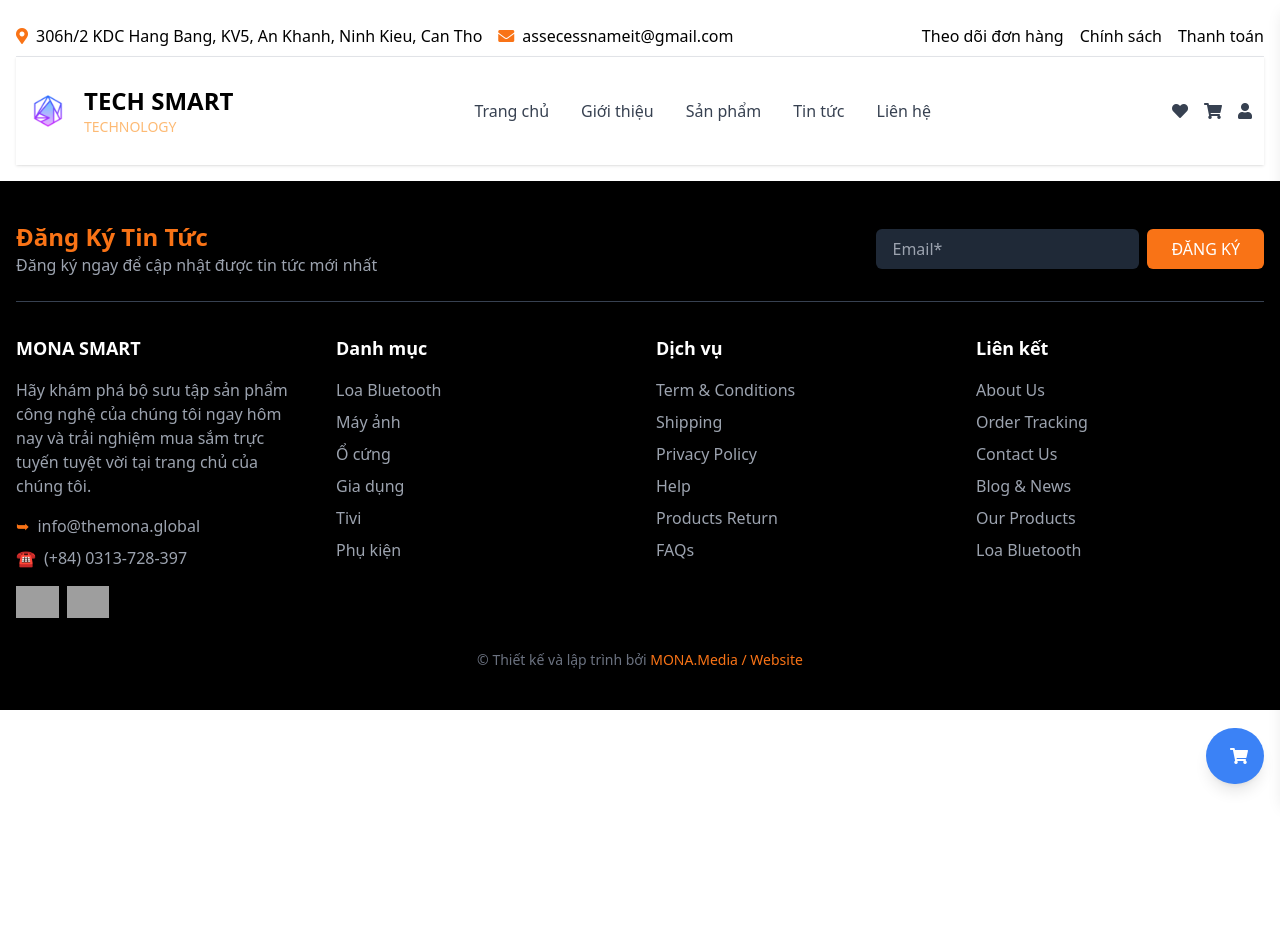
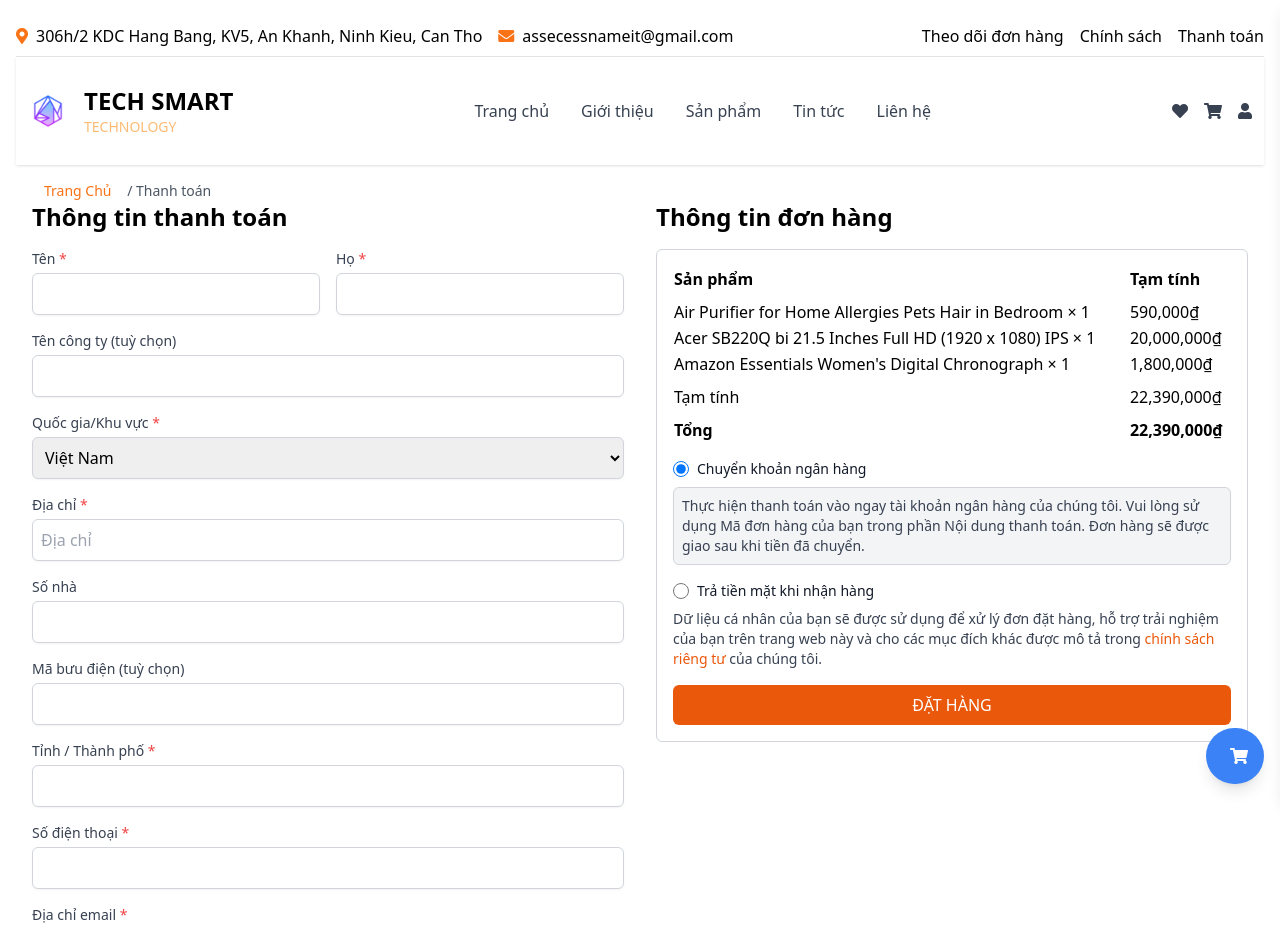
Before and after one commit to sithanh1602/JAVA6_ASM, a React (Create React App) app in the folder DATN-TOPDEV-2024/FE/java6-creact_abc/: page /orders in a window 1280 px wide. Shown: the top 927 px of the page. Before the commit the page ends 800 px from the top, so only its background shows below. Built offline with nearby package versions, Linux system fonts and the light colour scheme; grey boxes are pictures that could not be loaded.

Commit message:
Commit giao dien order main

```diff
--- /dev/null
+++ b/DATN-TOPDEV-2024/FE/java6-creact_abc/src/components/Oder/GroupOrder.jsx
@@ -0,0 +1,17 @@
+// src/components/App.js
+import React from 'react';
+import BillingInfo from "./OderBingllingInfor";
+import OrderInfo from "./OderInfor";
+import OrderBr from "./OderBr";
+
+const GroupOrder = () => (
+    <div className="container mx-auto p-4">
+        <OrderBr />
+        <div className="grid grid-cols-1 md:grid-cols-2 gap-8">
+            <BillingInfo />
+            <OrderInfo />
+        </div>
+    </div>
+);
+
+export default GroupOrder ;
--- /dev/null
+++ b/DATN-TOPDEV-2024/FE/java6-creact_abc/src/components/Oder/OderBingllingInfor.jsx
@@ -0,0 +1,64 @@
+import React from 'react';
+
+const BillingInfo = () => (
+    <div>
+        <h2 className="text-2xl font-bold mb-4">Thông tin thanh toán</h2>
+        <form className="space-y-4">
+            <div className="grid grid-cols-1 md:grid-cols-2 gap-4">
+                <div>
+                    <label className="block text-sm font-medium text-gray-700">Tên <span className="text-red-500">*</span></label>
+                    <input type="text" className="mt-1 block w-full border border-gray-300 rounded-md shadow-sm p-2" />
+                </div>
+                <div>
+                    <label className="block text-sm font-medium text-gray-700">Họ <span className="text-red-500">*</span></label>
+                    <input type="text" className="mt-1 block w-full border border-gray-300 rounded-md shadow-sm p-2" />
+                </div>
+            </div>
+            <div>
+                <label className="block text-sm font-medium text-gray-700">Tên công ty (tuỳ chọn)</label>
+                <input type="text" className="mt-1 block w-full border border-gray-300 rounded-md shadow-sm p-2" />
+            </div>
+            <div>
+                <label className="block text-sm font-medium text-gray-700">Quốc gia/Khu vực <span className="text-red-500">*</span></label>
+                <select className="mt-1 block w-full border border-gray-300 rounded-md shadow-sm p-2">
+                    <option>Việt Nam</option>
+                </select>
+            </div>
+            <div>
+                <label className="block text-sm font-medium text-gray-700">Địa chỉ <span className="text-red-500">*</span></label>
+                <input type="text" className="mt-1 block w-full border border-gray-300 rounded-md shadow-sm p-2" placeholder="Địa chỉ" />
+            </div>
+            <div>
+                <label className="block text-sm font-medium text-gray-700">Số nhà</label>
+                <input type="text" className="mt-1 block w-full border border-gray-300 rounded-md shadow-sm p-2" />
+            </div>
+            <div>
+                <label className="block text-sm font-medium text-gray-700">Mã bưu điện (tuỳ chọn)</label>
+                <input type="text" className="mt-1 block w-full border border-gray-300 rounded-md shadow-sm p-2" />
+            </div>
+            <div>
+                <label className="block text-sm font-medium text-gray-700">Tỉnh / Thành phố <span className="text-red-500">*</span></label>
+                <input type="text" className="mt-1 block w-full border border-gray-300 rounded-md shadow-sm p-2" />
+            </div>
+            <div>
+                <label className="block text-sm font-medium text-gray-700">Số điện thoại <span className="text-red-500">*</span></label>
+                <input type="text" className="mt-1 block w-full border border-gray-300 rounded-md shadow-sm p-2" />
+            </div>
+            <div>
+                <label className="block text-sm font-medium text-gray-700">Địa chỉ email <span className="text-red-500">*</span></label>
+                <input type="email" className="mt-1 block w-full border border-gray-300 rounded-md shadow-sm p-2" />
+            </div>
+            <div className="flex items-center">
+                <input type="checkbox" className="h-4 w-4 text-orange-600 border-gray-300 rounded" />
+                <label className="ml-2 block text-sm text-gray-900">Tạo tài khoản mới?</label>
+            </div>
+        </form>
+        <h2 className="text-2xl font-bold mt-8 mb-4">Thông tin bổ sung</h2>
+        <div>
+            <label className="block text-sm font-medium text-gray-700">Ghi chú đơn hàng (tuỳ chọn)</label>
+            <textarea className="mt-1 block w-full border border-gray-300 rounded-md shadow-sm p-2" rows="4" placeholder="Ghi chú về đơn hàng, ví dụ: thời gian hay chỉ dẫn địa điểm giao hàng chi tiết hơn."></textarea>
+        </div>
+    </div>
+);
+
+export default BillingInfo;
--- /dev/null
+++ b/DATN-TOPDEV-2024/FE/java6-creact_abc/src/components/Oder/OderBr.jsx
@@ -0,0 +1,9 @@
+import React from 'react';
+
+const OrderBr = () => (
+    <div className="text-sm text-gray-600">
+        <a href="#" className="text-orange-500 p-3">Trang Chủ</a> / Thanh toán
+    </div>
+);
+
+export default OrderBr;
--- /dev/null
+++ b/DATN-TOPDEV-2024/FE/java6-creact_abc/src/components/Oder/OderInfor.jsx
@@ -0,0 +1,60 @@
+import React from 'react';
+
+const OrderInfo = () => (
+    <div>
+        <h2 className="text-2xl font-bold mb-4">Thông tin đơn hàng</h2>
+        <div className="border border-gray-300 rounded-md p-4">
+            <table className="w-full text-left">
+                <thead>
+                <tr>
+                    <th className="pb-2">Sản phẩm</th>
+                    <th className="pb-2">Tạm tính</th>
+                </tr>
+                </thead>
+                <tbody>
+                <tr>
+                    <td>Air Purifier for Home Allergies Pets Hair in Bedroom × 1</td>
+                    <td>590,000₫</td>
+                </tr>
+                <tr>
+                    <td>Acer SB220Q bi 21.5 Inches Full HD (1920 x 1080) IPS × 1</td>
+                    <td>20,000,000₫</td>
+                </tr>
+                <tr>
+                    <td>Amazon Essentials Women's Digital Chronograph × 1</td>
+                    <td>1,800,000₫</td>
+                </tr>
+                </tbody>
+                <tfoot>
+                <tr>
+                    <td className="pt-2">Tạm tính</td>
+                    <td className="pt-2">22,390,000₫</td>
+                </tr>
+                <tr>
+                    <td className="pt-2 font-bold">Tổng</td>
+                    <td className="pt-2 font-bold">22,390,000₫</td>
+                </tr>
+                </tfoot>
+            </table>
+            <div className="mt-4">
+                <div className="flex items-center">
+                    <input type="radio" name="payment" className="h-4 w-4 text-orange-600 border-gray-300" checked />
+                    <label className="ml-2 block text-sm text-gray-900">Chuyển khoản ngân hàng</label>
+                </div>
+                <div className="mt-2 p-2 border border-gray-300 rounded-md bg-gray-100 text-sm text-gray-700">
+                    Thực hiện thanh toán vào ngay tài khoản ngân hàng của chúng tôi. Vui lòng sử dụng Mã đơn hàng của bạn trong phần Nội dung thanh toán. Đơn hàng sẽ được giao sau khi tiền đã chuyển.
+                </div>
+                <div className="flex items-center mt-4">
+                    <input type="radio" name="payment" className="h-4 w-4 text-orange-600 border-gray-300" />
+                    <label className="ml-2 block text-sm text-gray-900">Trả tiền mặt khi nhận hàng</label>
+                </div>
+                <div className="mt-2 text-sm text-gray-700">
+                    Dữ liệu cá nhân của bạn sẽ được sử dụng để xử lý đơn đặt hàng, hỗ trợ trải nghiệm của bạn trên trang web này và cho các mục đích khác được mô tả trong <a href="#" className="text-orange-600">chính sách riêng tư</a> của chúng tôi.
+                </div>
+                <button className="mt-4 w-full bg-orange-600 text-white py-2 rounded-md">ĐẶT HÀNG</button>
+            </div>
+        </div>
+    </div>
+);
+
+export default OrderInfo;
--- a/DATN-TOPDEV-2024/FE/java6-creact_abc/src/components/cart/Breadcrumb.jsx
+++ b/DATN-TOPDEV-2024/FE/java6-creact_abc/src/components/cart/Breadcrumb.jsx
@@ -2,9 +2,9 @@
 import React from 'react';
 
 const Breadcrumb = () => (
-    <nav className="text-sm text-gray-600 mb-4">
-        <a href="#" className="hover:underline">Trang chủ</a> &gt; <span>Giỏ hàng</span>
-    </nav>
+    <div className="text-sm text-gray-600 p-3">
+        <a href="#" className="text-orange-500">Trang Chủ</a> / Giỏ hàng
+    </div>
 );
 
 export default Breadcrumb;
--- a/DATN-TOPDEV-2024/FE/java6-creact_abc/src/pages/Cart.jsx
+++ b/DATN-TOPDEV-2024/FE/java6-creact_abc/src/pages/Cart.jsx
@@ -7,7 +7,7 @@
 import Swal from 'sweetalert2';
 import { ToastContainer, toast } from 'react-toastify'; // Import Toastify
 import 'react-toastify/dist/ReactToastify.css'; // Import Toastify CSS
-
+import { Link } from 'react-router-dom';
 import 'aos/dist/aos.css'; // Import AOS styles
 
 
@@ -155,7 +155,10 @@
                 </div>
                 <CartSummary/>
                 <div className="flex justify-end mt-4">
-                    <button className="bg-orange-500 text-white px-6 py-2">TIẾN HÀNH THANH TOÁN</button>
+                    <Link to="/orders">
+                        <button className="bg-orange-500 text-white px-6 py-2">TIẾN HÀNH THANH TOÁN</button>
+                    </Link>
+
                 </div>
             </div>
         </div>
--- a/DATN-TOPDEV-2024/FE/java6-creact_abc/src/pages/home.jsx
+++ b/DATN-TOPDEV-2024/FE/java6-creact_abc/src/pages/home.jsx
@@ -15,7 +15,7 @@
 import AboutUs from "./mainAbout";
 import Contact from "./mainContact";
 import News from "./mainNews";
-import MessageIcon from "../components/home/MessageIcon";
+import GroupOrder from "../components/Oder/GroupOrder";
 
 const HomePage = () => {
     return (
@@ -32,8 +32,7 @@
                     <Route path="/contact" element={< Contact/>}/>
                     <Route path="/news" element={< News/>}/>
                     <Route path="/product/:productId" element={<ProductPage/>}/>
-
-
+                    <Route path="/orders" element={< GroupOrder/>}/>
                 </Routes>
             </div>
             <Footer/>
```
